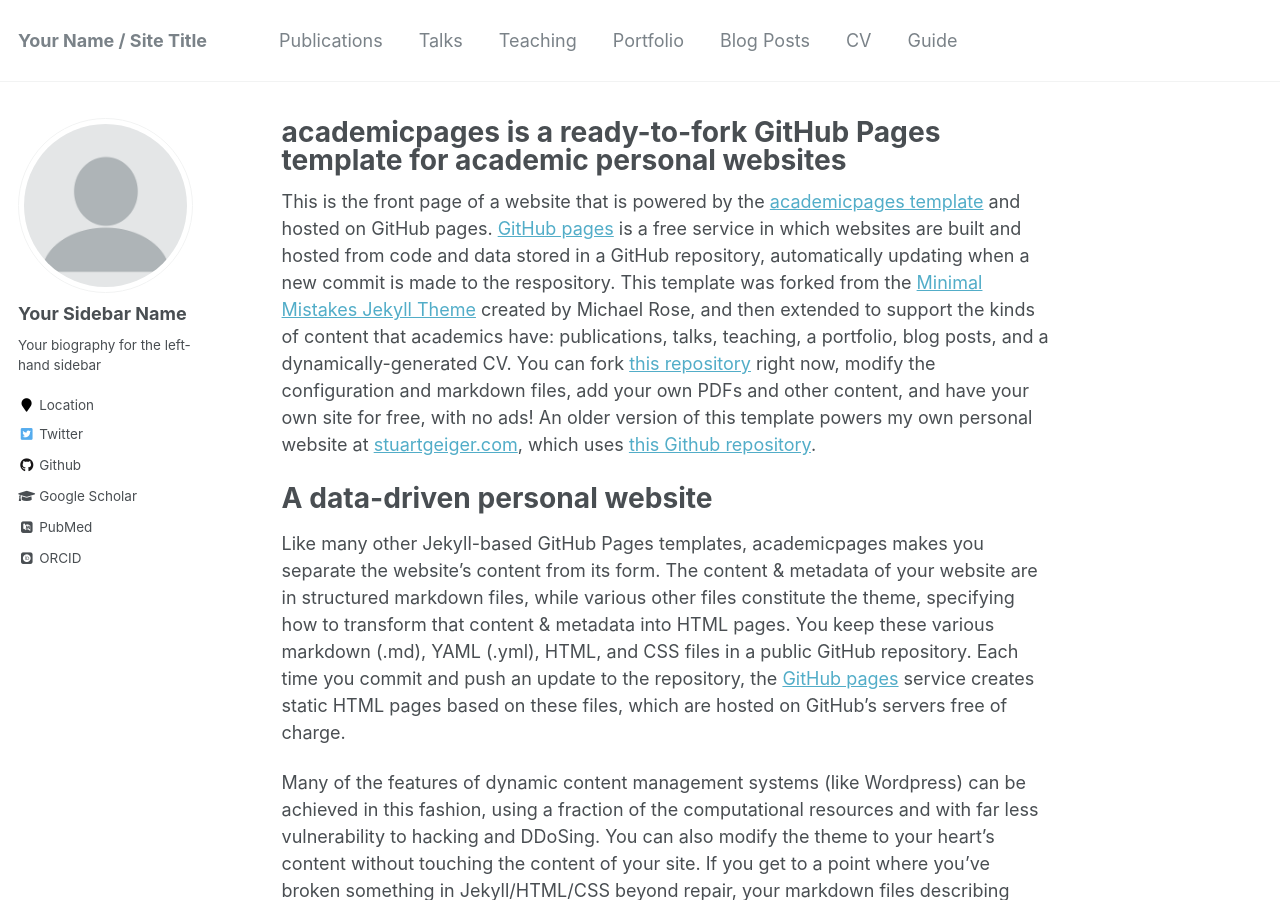
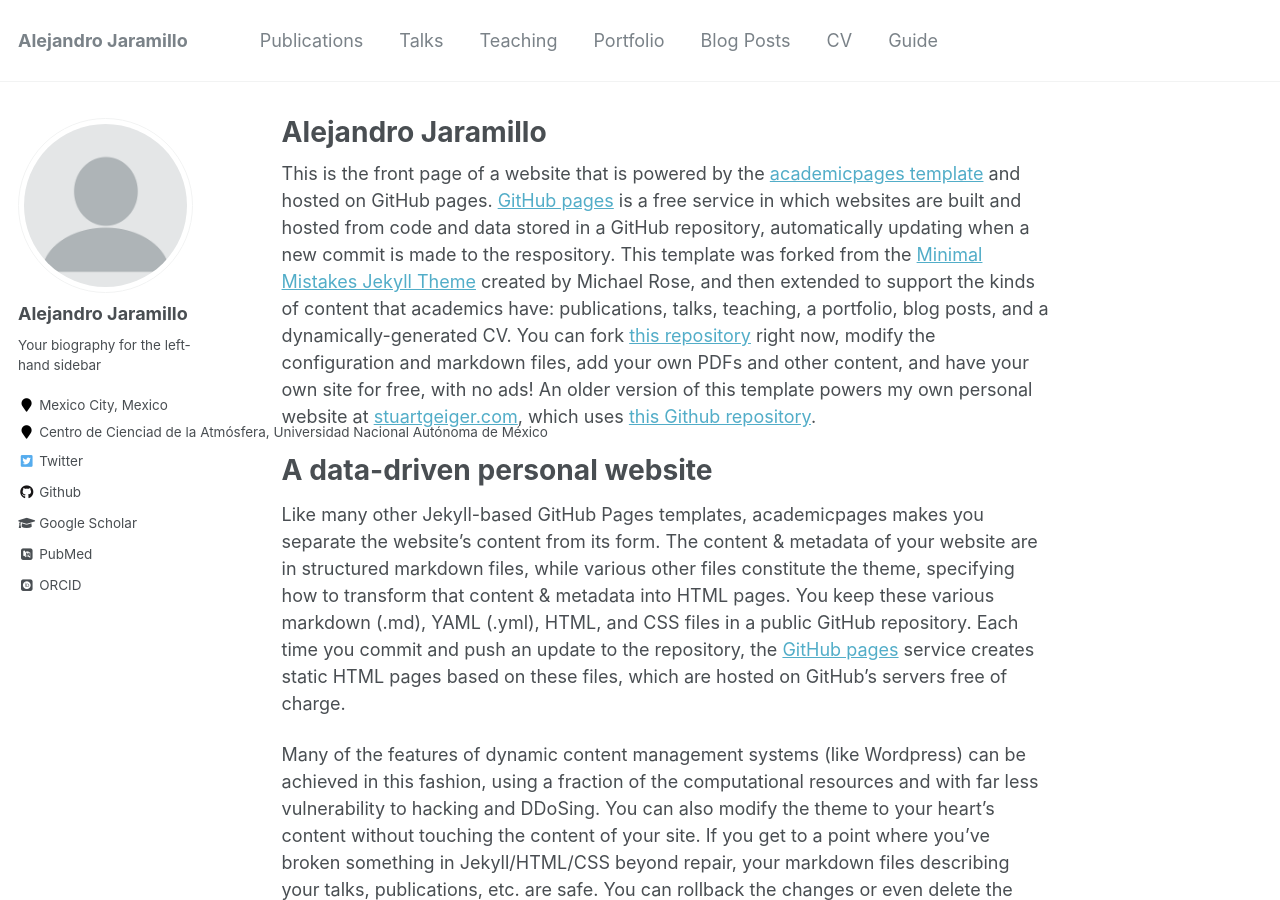
Before and after one commit to ajaramillomoreno/ajaramillomoreno.github.io, a Jekyll site: the page built from _pages/about.md, in a window 1280 px wide and 900 px high. Built offline with Jekyll 4.4.1, drawn with Linux system fonts in a browser that asks for light colours; some web fonts are replaced; some of the changed text lies outside the part shown.

Commit message:
First Commit

```diff
--- a/_config.yml
+++ b/_config.yml
@@ -7,13 +7,13 @@
 
 # Site Settings
 locale                   : "en-US"
-title                    : "Your Name / Site Title"
+title                    : "Alejandro Jaramillo"
 title_separator          : "-"
-name                     : &name "Your Name"
+name                     : &name "Alejandro Jaramillo"
 description              : &description "personal description"
-url                      : https://academicpages.github.io # the base hostname & protocol for your site e.g. "https://mmistakes.github.io"
+url                      : https://ajaramillomoreno.github.io # the base hostname & protocol for your site e.g. "https://mmistakes.github.io"
 baseurl                  : "" # the subpath of your site, e.g. "/blog"
-repository               : "academicpages/academicpages.github.io"
+repository               : "ajaramillomoreno/ajaramillomoreno.github.io"
 teaser                   :  # filename of teaser fallback teaser image placed in /images/, .e.g. "500x300.png"
 breadcrumbs              : false # true, false (default)
 words_per_minute         : 160
@@ -80,11 +80,11 @@
 
 # Site Author
 author:
-  name             : "Your Sidebar Name"
+  name             : "Alejandro Jaramillo"
   avatar           : "profile.png"
   bio              : "Your biography for the left-hand sidebar"
-  location         : "Location"
-  employer         :
+  location         : "Mexico City, Mexico"
+  employer         : "Centro de Cienciad de la Atmósfera, Universidad Nacional Autónoma de México"
   pubmed           : "https://www.ncbi.nlm.nih.gov/pubmed/?term=john+snow"
   googlescholar    : "http://yourfullgooglescholarurl.com"
   email            :
--- a/_pages/about.md
+++ b/_pages/about.md
@@ -1,6 +1,6 @@
 ---
 permalink: /
-title: "academicpages is a ready-to-fork GitHub Pages template for academic personal websites"
+title: "Alejandro Jaramillo"
 excerpt: "About me"
 author_profile: true
 redirect_from:
```
Also changed, not shown: Gemfile.lock (added).
